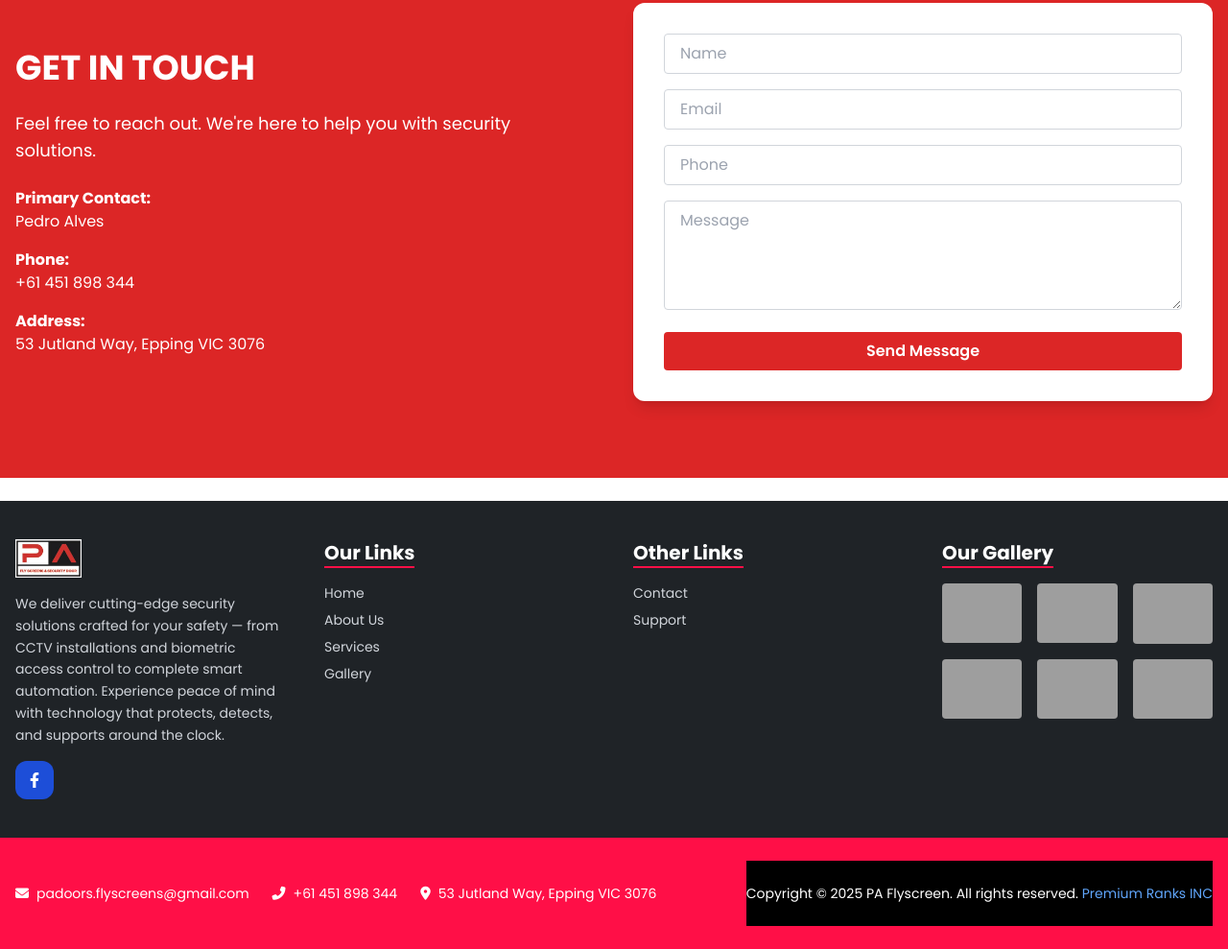
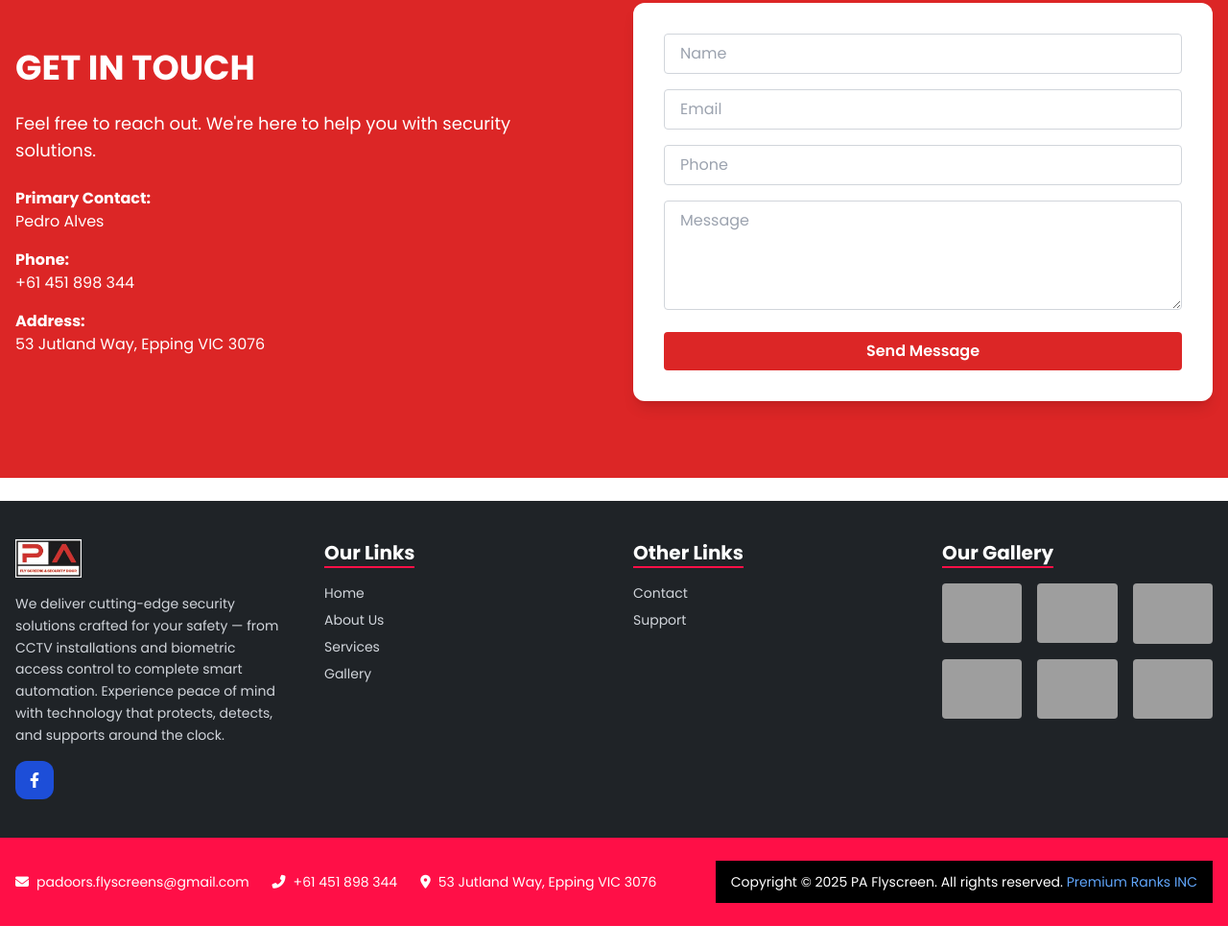
Before and after one commit to Ayush1169/evdt-project, a plain HTML site: page index.html in a window 1280 px wide. Shown: the part 4092-5081 px from the top of the page at 96% size. After the commit the page ends 5057 px from the top, so only its background shows below. Drawn offline with nearby package versions, Linux system fonts and the light colour scheme; grey boxes are pictures that could not be loaded.

Commit message:
Initial commit

```diff
--- a/index.html
+++ b/index.html
@@ -912,14 +912,12 @@
       </div>
     </div>
 
-    <!-- Copyright -->
-   <!-- Copyright -->
-<!-- Copyright -->
-<div class="bg-black py-6">
-  <div class="container mx-auto text-center">
-    <p class="text-white text-sm">
+  <!-- Copyright Section -->
+<div class="bg-black py-3">
+  <div class="max-w-[1000px] mx-auto px-4 text-center">
+    <p class="text-white text-sm whitespace-normal">
       Copyright © 2025 PA Flyscreen. All rights reserved.
-      <a href="https://www.premiumranks.com/" class="text-blue-400 hover:underline inline" target="_blank">
+      <a href="https://www.premiumranks.com/" target="_blank" class="text-blue-400 hover:underline">
         Premium Ranks INC
       </a>
     </p>
```
